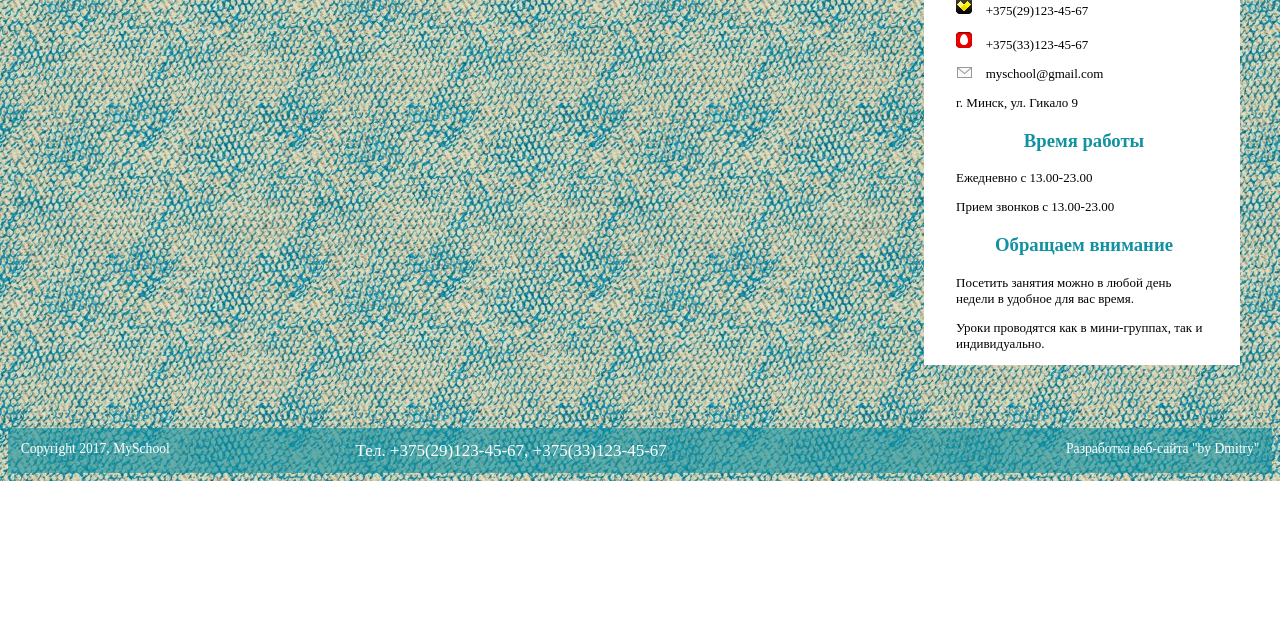
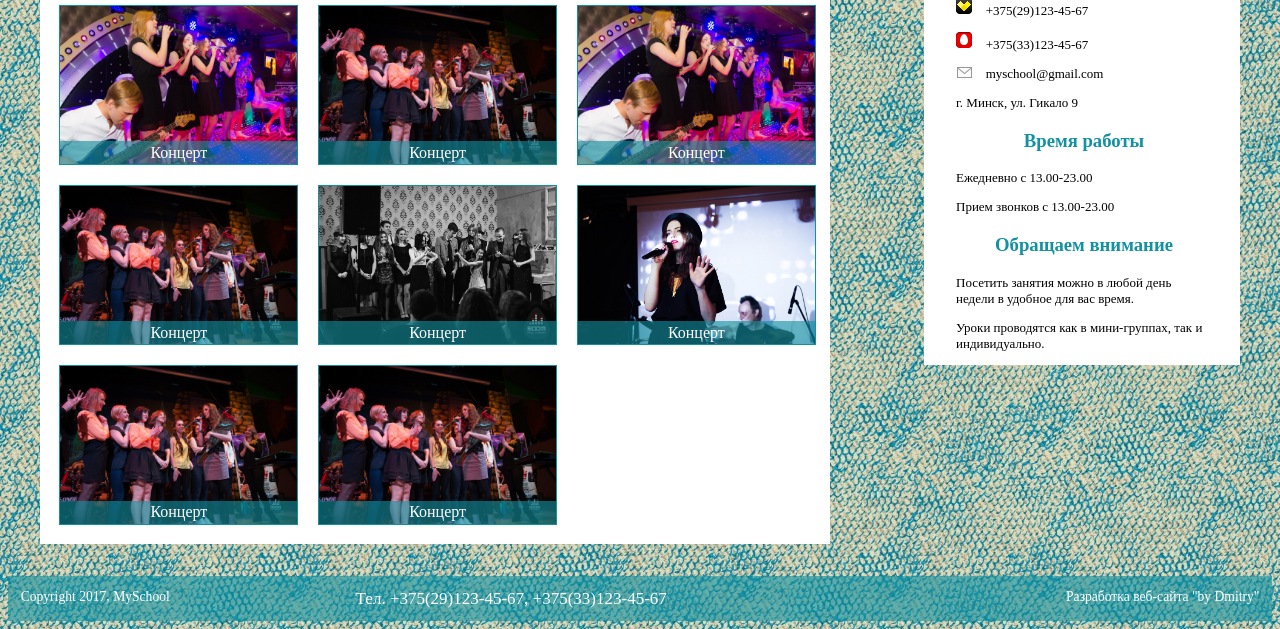
Before and after one commit to Dmitriy981/Web_Tech, a plain HTML site: page gallery.html in a window 1280 px wide. Shown: the part 496-1125 px from the top of the page. Before the commit the page ends 977 px from the top, so only its background shows below. Drawn offline with Linux system fonts and the light colour scheme.

Commit message:
finish html

```diff
--- a/gallery.html
+++ b/gallery.html
@@ -10,12 +10,13 @@
     <nav class="top_nav">
         <ul>
             <!--<li><p>Профессиональная музыкальная школа</p></li>-->
-            <li><img src="img/logo1.jpg"></li>
+
             <li><a href="contacts.html">Контакты</a></li>
             <li><a href="reviews.html">Отзывы</a></li>
             <li><a href="gallery.html" class="active">Галерея</a></li>
             <li><a href="learn.html">Обучение</a></li>
             <li><a href="index.html">Главная</a></li>
+            <li><a href="index.html" class="logo"><img src="img/logo1.jpg"></a></li>
         </ul>
     </nav>
     <div class="top_image">
@@ -38,7 +39,55 @@
             <p>Уроки проводятся как в мини-группах, так и индивидуально.</p>
         </aside>
         <article class="gallery">
-
+            <h2>Галерея</h2>
+            <div class="img">
+                <a target="_blank" href="gallery/second.jpg">
+                    <img src="gallery/second.jpg" alt="foto">
+                </a>
+                <span>Концерт</span>
+            </div>
+            <div class="img">
+                <a target="_blank" href="gallery/third.jpg">
+                    <img src="gallery/third.jpg" alt="foto">
+                </a>
+                <span>Концерт</span>
+            </div>
+            <div class="img">
+                <a target="_blank" href="gallery/second.jpg">
+                    <img src="gallery/second.jpg" alt="foto">
+                </a>
+                <span>Концерт</span>
+            </div>
+            <div class="img">
+                <a target="_blank" href="gallery/third.jpg">
+                    <img src="gallery/third.jpg" alt="foto">
+                </a>
+                <span>Концерт</span>
+            </div>
+            <div class="img">
+                <a target="_blank" href="gallery/first.jpg">
+                    <img src="gallery/first.jpg" alt="foto">
+                </a>
+                <span>Концерт</span>
+            </div>
+            <div class="img">
+                <a target="_blank" href="gallery/fourth.jpg">
+                    <img src="gallery/fourth.jpg" alt="foto">
+                </a>
+                <span>Концерт</span>
+            </div>
+            <div class="img">
+                <a target="_blank" href="gallery/third.jpg">
+                    <img src="gallery/third.jpg" alt="foto">
+                </a>
+                <span>Концерт</span>
+            </div>
+            <div class="img">
+                <a target="_blank" href="gallery/third.jpg">
+                    <img src="gallery/third.jpg" alt="foto">
+                </a>
+                <span>Концерт</span>
+            </div>
         </article>
     </main>
     <section class="footer">
--- a/style_top_menu.css
+++ b/style_top_menu.css
@@ -35,7 +35,7 @@ nav {
     font-size: 18px;
     text-decoration: none;
 }
-.top_nav li a {
+.top_nav li a:not(.logo) {
     padding: 18px 18px;
     text-decoration: none;
     float: right;
@@ -45,30 +45,33 @@ nav {
     font-size: 20px;
 }
 
-li a:hover{
+li a:not(.logo):hover{
     background-color: #085278;
 }
 
 .active {
     background-color: #1191a1;
 }
-
+.top_image {
+    position: relative;
+    display: inline-block;
+    width: 100%;
+}
 .top_image span {
     display: inline-block;
     position: absolute;
     top:15%;
     left: 25%;
+    height: inherit;
     color:white;
     font-size: 250%;
-
-
     background-color:rgba(0,0,0,.3);
-    padding:10px 30px;
+    padding: 1% 3%;
 }
 
 .top_info {
-    margin-top: 20px;
-    margin-bottom: 20px;
+    margin-top: 5%;
+    margin-bottom: 5%;
     width: 100%;
     height: 150px;
     background-color: rgba(17, 145, 161, 0.6);
@@ -202,3 +205,31 @@ form textarea {
     height: 100px;
     resize: none;
 }
+
+.img {
+    border: 1px solid #1191a1;
+    float: left;
+    width: 30%;
+    margin: inherit;
+    position: relative;
+    display: inline-block;
+}
+
+div.img img{
+    width: 100%;
+    margin: 0;
+
+}
+
+div.img span{
+
+    background-color: rgba(17, 145, 161, 0.6);
+    color: white;
+    position: absolute;
+    text-align: center;
+    left:0;
+    bottom: 0;
+    right: 0;
+    padding-top: 1%;
+    padding-bottom: 1%;
+}
```
Also changed, not shown: contacts.html (+1 -1 lines), index.html (+1 -1 lines), learn.html (+1 -1 lines), reviews.html (+2 -1 lines), gallery/first.jpg (added), gallery/fourth.jpg (added), gallery/second.jpg (added), gallery/third.jpg (added), 1 other file.
